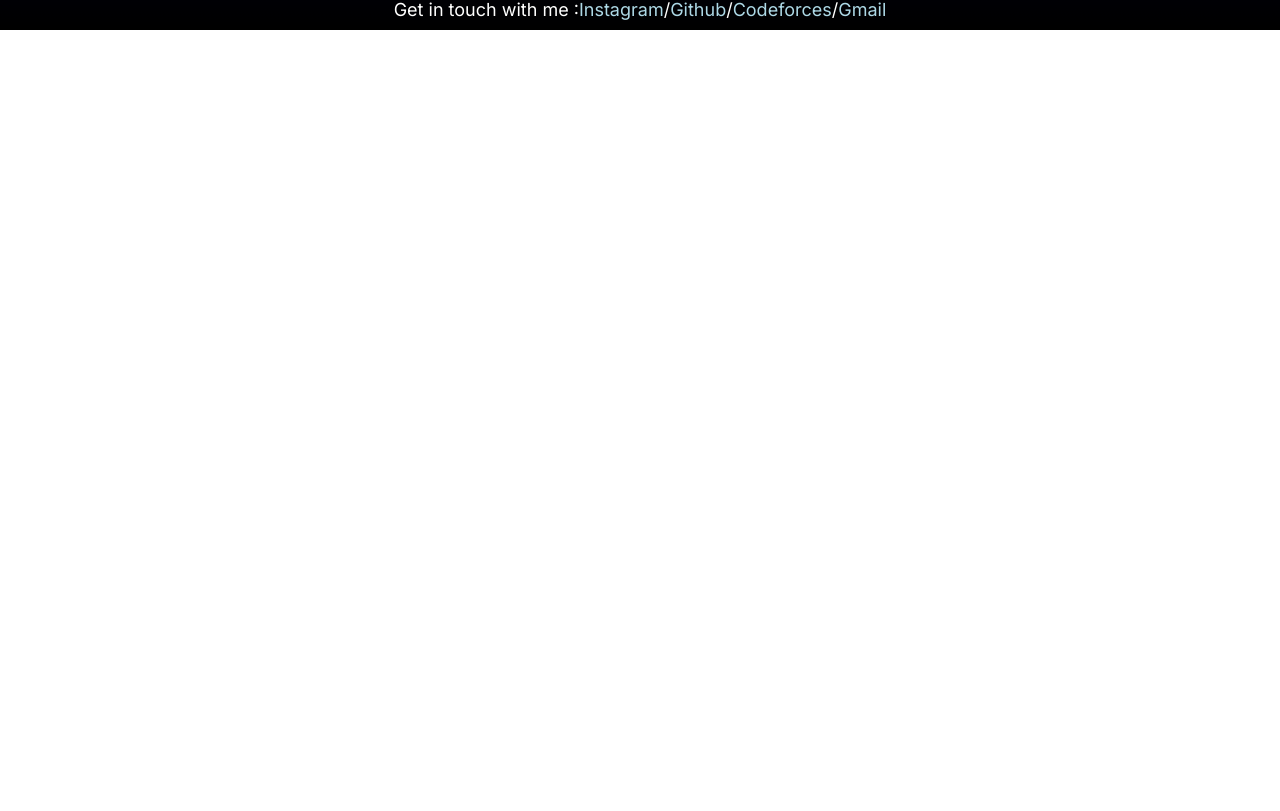
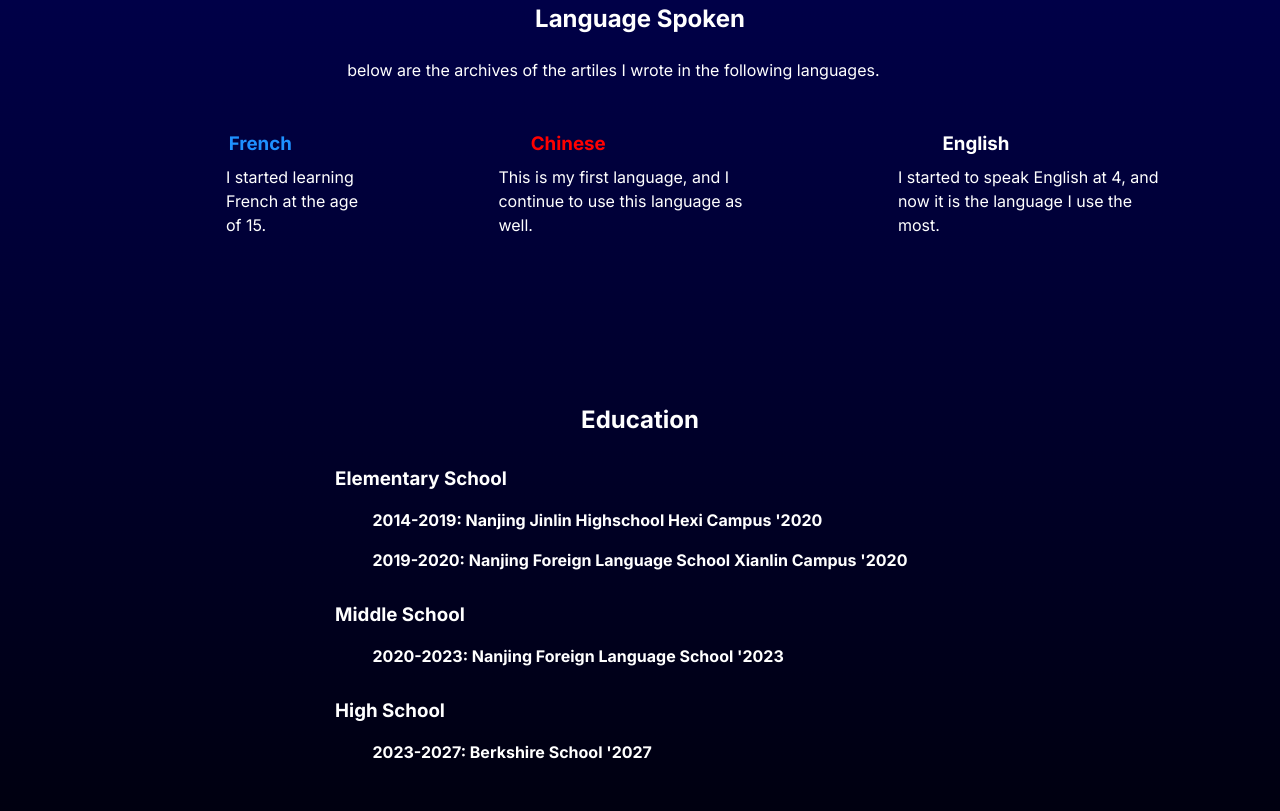
Before and after one commit to sherlockdong/dyk, a Next.js app: page / in a window 1280 px wide. Shown: the part 829-1640 px from the top of the page. Before the commit the page ends 859 px from the top, so only its background shows below. Built offline with nearby package versions, Linux system fonts and the light colour scheme; a web font is replaced by a local one.

Commit message:
homepageandimage

```diff
--- a/src/app/globals.css
+++ b/src/app/globals.css
@@ -178,3 +178,15 @@ p{
   text-align: left;
   line-height: 150%;
 }
+#sec1 h2{
+  color:darkorchid;
+  margin-left: -800px;
+}
+  p{
+
+  max-width: 80%;
+  margin-left: 120px;
+  word-spacing: 110%;
+  text-align: left;
+  line-height: 150%;
+  }
--- a/src/app/page.js
+++ b/src/app/page.js
@@ -35,6 +35,39 @@ export default function Home() {
           </h2>
           <p> I enjoy reading books, and I write reviews for some of my favorite books.</p></Link>
       </div>
+      <div className={styles.lag}>
+      <h2>Language Spoken</h2>
+      <p>below are the archives of the artiles I wrote in the following languages.</p></div>
+      <div className={styles.sec1}>
+<div className={styles.frn}>
+<Link href='/fra'>
+  <h3>French</h3>
+  <p>I started learning French at the age of 15.</p>
+</Link></div>
+
+<Link href='/chn' className={styles.mad}>
+  <h3>Chinese</h3>
+  <p>This is my first language, and I continue to use this language as well.</p>
+</Link>
+
+<Link href='/eng' className={styles.eng}>
+  <h3>English</h3>
+  <p>I started to speak English at 4, and now it is the language I use the most.</p>
+</Link>
+      </div>
+
+      <div className={styles.lag}>
+      <h2>Education</h2>
+      <h3>Elementary School</h3>
+      <h4><Link href='http://www.jzhx.net/xxb/' target='_blank'>2014-2019: Nanjing Jinlin Highschool Hexi Campus '2020</Link></h4>
+      <h4><Link href='http://www.nflsxl.com/7/list.htm' target='_blank'>2019-2020: Nanjing Foreign Language School Xianlin Campus '2020</Link></h4>
+      <h3>Middle School</h3>
+      <h4><Link href='http://www.nfls.com.cn/' target='_blank'>2020-2023: Nanjing Foreign Language School '2023</Link></h4>
+      <h3>High School</h3>
+      <h4><Link href='https://www.berkshireschool.org/' target='_blank'>2023-2027: Berkshire School '2027</Link></h4>
+      </div>
+
+
     </main>
   );
 }
--- a/src/app/page.module.css
+++ b/src/app/page.module.css
@@ -6,7 +6,7 @@
   align-items: center;
   padding: 6rem;
   min-height: 80vh;
-
+margin-bottom: 100px;
 }
 
 .description {
@@ -223,10 +223,12 @@
 }
 .mid{
   line-height: 25px;
-  max-width: 65%;
+  max-width: 75%;
   font-size: 15px;
   text-align: center;
   font-family: var(--font-mono);
+  line-height: 150%;
+  margin-top: 55px;
 
 }
 .chn{
@@ -234,4 +236,55 @@
   font-weight: 400;
   font-style: normal;
   font-size: 32px;
+  margin-bottom: 100px;
 }
+
+.sec1 {
+  grid-template-columns: 1fr;
+  margin-bottom: 120px;
+  max-width: 320px;
+  text-align: center;
+}
+.sec1 p{
+  line-height: 150%;
+  padding: 10px;
+}
+.lag{
+  margin-top: 2.4em;
+  margin-bottom: 50px;
+}
+.lag p{
+  margin-top: 25px;
+  max-width: 110%;
+  margin-left: -5%;
+}
+.lag h4{
+  margin-top: 20px;
+}
+.lag h3{
+  margin-top: 33px;
+  margin-left: -7%;
+}
+.link-section{
+  margin-bottom: 100px;
+}
+.sec1 {
+  align-items: center;
+  justify-content: center;
+  flex-direction: row;
+  display: flex;
+  grid-template-columns: repeat(4, minmax(25%, auto));
+  max-width: 100%;
+  width: var(--max-width);
+  perspective: 1000px;
+}
+.frn p{
+  max-width: 110%;
+}
+.frn h3{
+  margin-left: 3em;
+  color:dodgerblue;
+}
+.mad h3{
+  color: red;
+}
```
Also changed, not shown: src/app/images/page.js (+8 -2 lines), src/app/images/IMG_5915.jpg (added).
